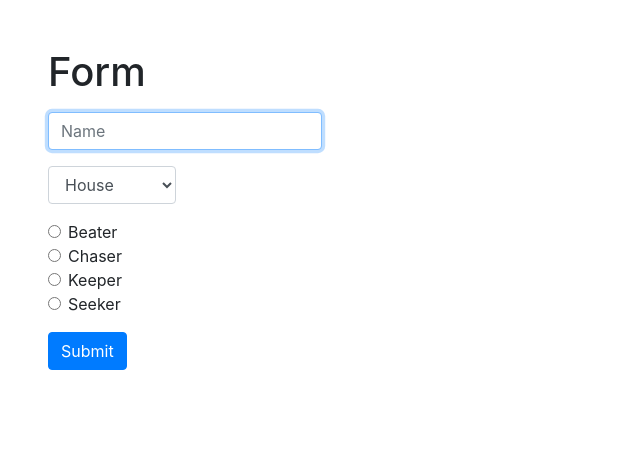
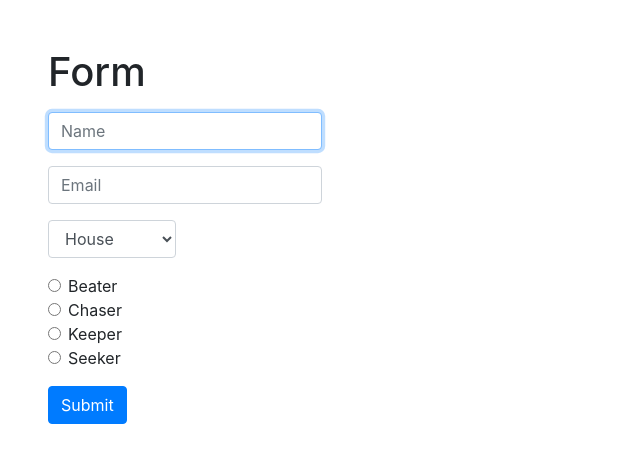
Before and after one commit to Rahozin/CS50, a Flask app: page /form in a window 1280 px wide. Shown: the part 60-523 px from the top of the page, without its empty margins (0-640 px from the left). Run offline with Flask 2, Linux system fonts and the light colour scheme; some libraries are stand-ins or nearby versions.

Commit message:
added_email

```diff
--- a/pset7/survey/app.py
+++ b/pset7/survey/app.py
@@ -35,14 +35,15 @@ def post_form():
 
     # Check whether the required fields have been filled
     name = request.form.get("Name")
+    # email = request.form.get("Email")
     house = request.form.get("House")
     position = request.form.get("Position")
     if not name or not house or not position:
         return render_template("error.html", message="Please, fill out all required fields")
 
-    # Write the information to the csvfile
+    # Write data to csvfile
     with open('survey.csv', 'a', newline='') as csvfile:
-        fieldnames = ['Name', 'House', 'Position']
+        fieldnames = ['Name', 'Email', 'House', 'Position']
         writer = csv.DictWriter(csvfile, fieldnames=fieldnames, delimiter=';', quotechar='|', quoting=csv.QUOTE_MINIMAL)
         try:
             read_csv('survey.csv')
@@ -56,12 +57,9 @@ def post_form():
 @app.route("/sheet", methods=["GET"])
 def get_sheet():
 
+    # Read and display data from csvfile
     with open('survey.csv', newline='') as csvfile:
         reader = csv.DictReader(csvfile, delimiter=';', quotechar='|', quoting=csv.QUOTE_MINIMAL)
-        print(reader.fieldnames[0])
-        # for row in reader:
-        #     print(row)
-
         return render_template("sheet.html", table=reader)
 
 
--- a/pset7/survey/templates/form.html
+++ b/pset7/survey/templates/form.html
@@ -8,6 +8,11 @@
 
         <div class="form-group">
             <input autocomplete="off" autofocus class="form-control" name="Name" placeholder="Name" type="text" required>
+            <!-- <div class="valid-feedback">Valid</div> -->
+            <div class="invalid-feedback">Please fill out this field</div>
+        </div>
+        <div class="form-group">
+            <input autocomplete="off" autofocus class="form-control" name="Email" placeholder="Email" type="text">
             <!-- <div class="valid-feedback">Valid</div> -->
             <div class="invalid-feedback">Please fill out this field</div>
         </div>
--- a/pset7/survey/templates/layout.html
+++ b/pset7/survey/templates/layout.html
@@ -27,9 +27,6 @@
         <!-- http://getbootstrap.com/docs/4.1/components/navbar/ -->
         <nav class="navbar navbar-expand-sm navbar-dark bg-dark">
             <a class="navbar-brand mb-1 h1" href="/">Survey</a>
-            <button aria-controls="navbarNav" aria-expanded="false" aria-label="Toggle navigation" class="navbar-toggler" type="button" data-target="#navbarNav" data-toggle="collapse">
-                <span class="navbar-toggler-icon"></span>
-            </button>
             <div class="collapse navbar-collapse" id="navbarNav">
                 <ul class="navbar-nav">
                     <li class="nav-item">
```
